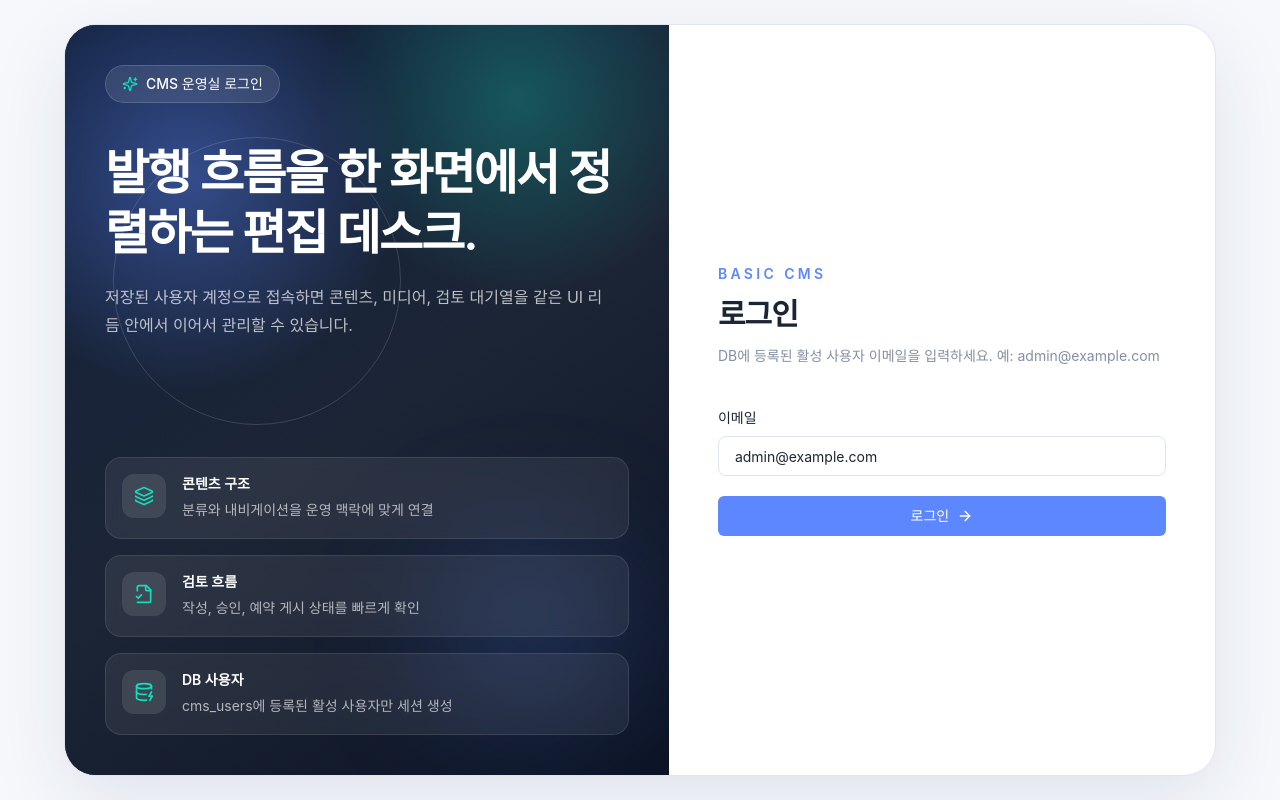
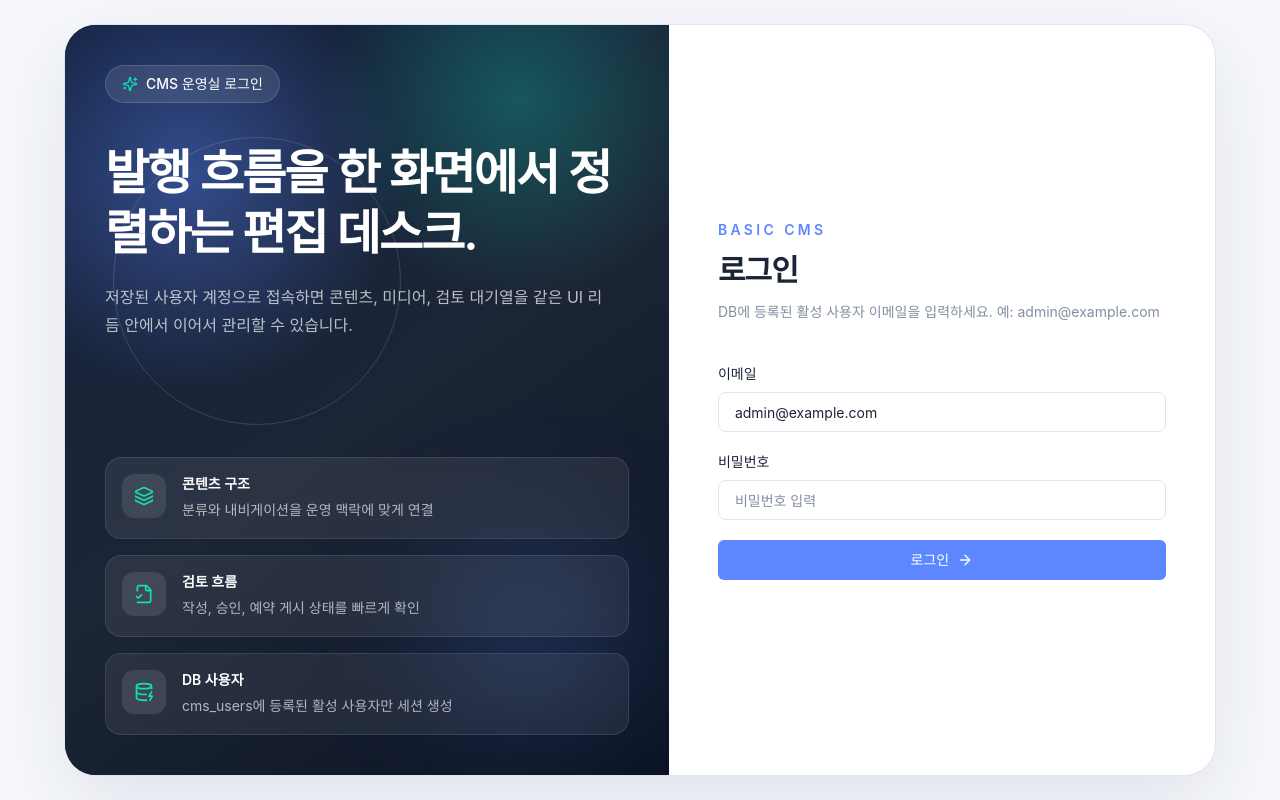
Before and after one commit to MinHeeJ/cms-newtest, a React (Vite) app in the folder frontend/: page /login in a window 1280 px wide. Built offline with nearby package versions, Linux system fonts and the light colour scheme; no server answers.

Commit message:
신규 생성

```diff
--- a/frontend/src/features/auth/LoginPage.tsx
+++ b/frontend/src/features/auth/LoginPage.tsx
@@ -9,6 +9,7 @@ export function LoginPage() {
   const location = useLocation();
   const { login } = useAuth();
   const [email, setEmail] = useState("admin@example.com");
+  const [password, setPassword] = useState("");
   const [error, setError] = useState<string | null>(null);
   const [isSubmitting, setIsSubmitting] = useState(false);
 
@@ -20,6 +21,13 @@ export function LoginPage() {
   async function handleSubmit(event: FormEvent<HTMLFormElement>) {
     event.preventDefault();
     setError(null);
+
+    // 비밀번호는 백엔드에 검증 로직이 없으므로 프론트에서만 확인합니다.
+    if (password !== "admin") {
+      setError("비밀번호가 올바르지 않습니다.");
+      return;
+    }
+
     setIsSubmitting(true);
     try {
       await login(email);
@@ -107,6 +115,23 @@ export function LoginPage() {
                   />
                 </div>
 
+                <div>
+                  <label className="mb-2 block text-sm font-medium text-foreground dark:text-white" htmlFor="password">
+                    비밀번호
+                  </label>
+                  <input
+                      id="password"
+                      name="password"
+                      type="password"
+                      className="form-control h-12 rounded-xl bg-white dark:bg-transparent"
+                      placeholder="비밀번호 입력"
+                      autoComplete="current-password"
+                      value={password}
+                      onChange={(event) => setPassword(event.target.value)}
+                      required
+                  />
+                </div>
+
                 {error ? (
                     <div className="rounded-xl border border-error/20 bg-error/10 px-4 py-3 text-sm text-error" role="alert">
                       {error}
```
Lines whose indentation alone changed are shown as unchanged.
